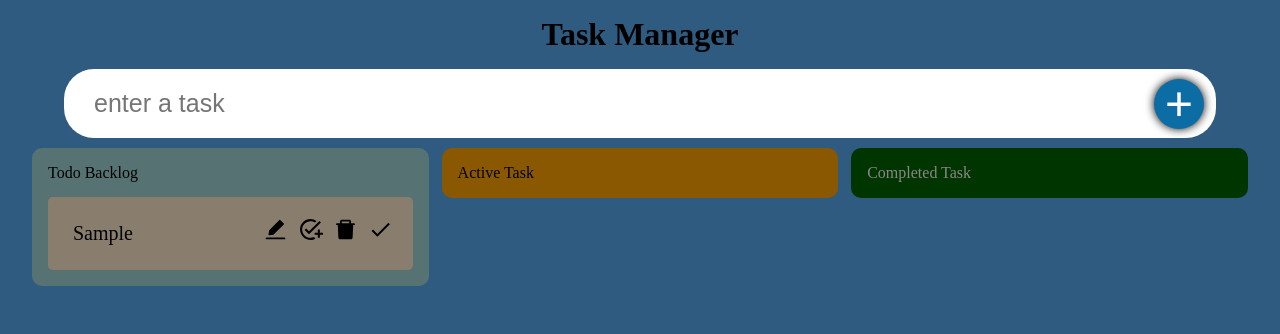
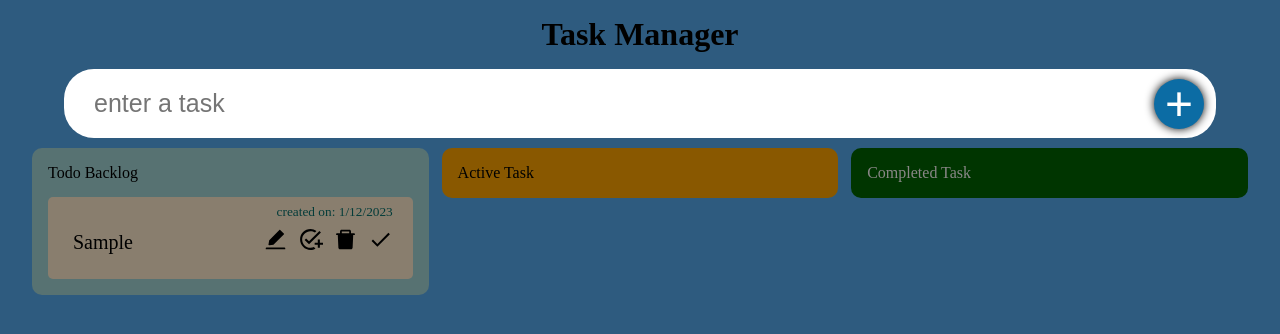
Before and after one commit to Jessemwangi/ProjectManager, a React (Create React App) app: page / in a window 1280 px wide. Both pictures are taken after typing "Sample" into the empty fields and a click on the button "Add task". Shown: the top 334 px of the page. Built offline with nearby package versions, Linux system fonts and the light colour scheme; a web font is replaced by a local one.

Commit message:
add date

```diff
--- a/src/App.tsx
+++ b/src/App.tsx
@@ -20,7 +20,7 @@ console.log(todo);
 const handleAdd = (e:React.FormEvent) =>{
 e.preventDefault();
 if (todo){
-  setTodos([...todos,{id:Date.now(),todo:todo,isDone:false,isStarted:false}])
+  setTodos([...todos, { id: Date.now(), todo: todo, isDone: false, isStarted: false, createdAt: `${new Date().toLocaleDateString()}` }])
   setTodo('');
 }
 }
@@ -68,6 +68,7 @@ if (todo){
 
     }
     if (destination.droppableId === "todosRemove") {
+
       complete.splice(destination.index, 0,{...add,isDone:true, isStarted:false})
 
     }
--- a/src/Component/SingleTodo.tsx
+++ b/src/Component/SingleTodo.tsx
@@ -66,6 +66,11 @@ const SingleTodo = ({ index, todo, todos, setTodos }: props) => {
           {...provided.dragHandleProps}
           ref={provided.innerRef}
         >
+          <div style={{ textAlign: "right", marginBottom: "6px" , color:"#076f6b"}}>
+            <small>created on: {todo.createdAt}</small>
+          </div>
+
+          <div className="todo_content">
             {edit ? (
               <>
                 <input
@@ -129,6 +134,7 @@ const SingleTodo = ({ index, todo, todos, setTodos }: props) => {
                 </span>
               </Tooltip>
             </div>
+          </div>
         </form>
       )}
     </Draggable>
--- a/src/Component/TodoList.tsx
+++ b/src/Component/TodoList.tsx
@@ -41,7 +41,7 @@ const TodoList: React.FC<props> = ({
                       {
                          backLog.map((todo_, index) => (
               <SingleTodo
-                index={index}
+                index={index + 1}
                 todo={todo_}
                 key={todo_.id}
                 todos={todoList}
@@ -63,7 +63,7 @@ const TodoList: React.FC<props> = ({
             <span className="todos_headings">Active Task</span>
             {onGoingTodos.map((todo_, index) => (
               <SingleTodo
-                index={index}
+                index={index + 1}
                 todo={todo_}
                 key={todo_.id}
                 todos={todoList}
@@ -85,7 +85,7 @@ const TodoList: React.FC<props> = ({
             <span className="todos_headings">Completed Task</span>
             {complitedTodos.map((todo_, index) => (
               <SingleTodo
-                index={index}
+                index={index + 1}
                 todo={todo_}
                 key={todo_.id}
                 todos={todoList}
--- a/src/Component/model.ts
+++ b/src/Component/model.ts
@@ -2,5 +2,6 @@ export interface Todo{
     id:number,
     todo: string,
     isStarted:boolean,
-    isDone:boolean
+    isDone: boolean,
+    createdAt:string,
 }
--- a/src/Component/style.css
+++ b/src/Component/style.css
@@ -21,8 +21,6 @@
     box-shadow: 0 0 10px 1000px #00000076;
     outline: none;
 }
-
-
 
 .input_submit {
     position: absolute;
@@ -56,8 +54,9 @@
 
 .todos_single_form {
     display: flex;
+    flex-direction: column;
     border-radius: 5px;
-    padding: 20px;
+    padding: 5px 20px 20px 20px;
     margin-top: 15px;
     background-color: blanchedalmond;
     transition: 0.2s;
@@ -67,6 +66,13 @@
 .todos_single_form:hover{
     box-shadow: 0 0 5px black;
     transform: scale(1.03);
+}
+.todo_content{
+
+    display: flex;
+    flex-direction: row;
+    justify-content: space-evenly;
+    align-items: center;
 }
 
 .todos_single_text {
```
Lines whose indentation alone changed are shown as unchanged.
